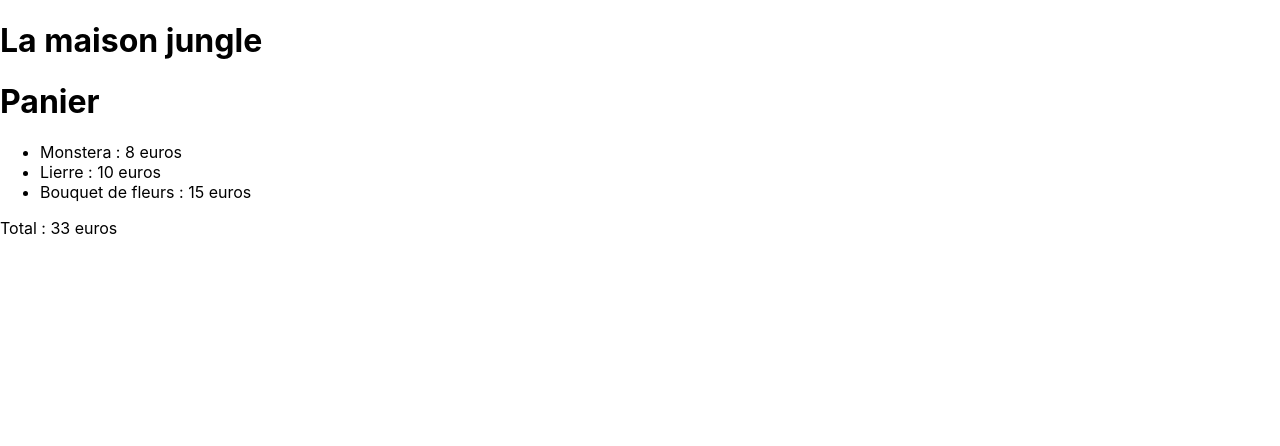
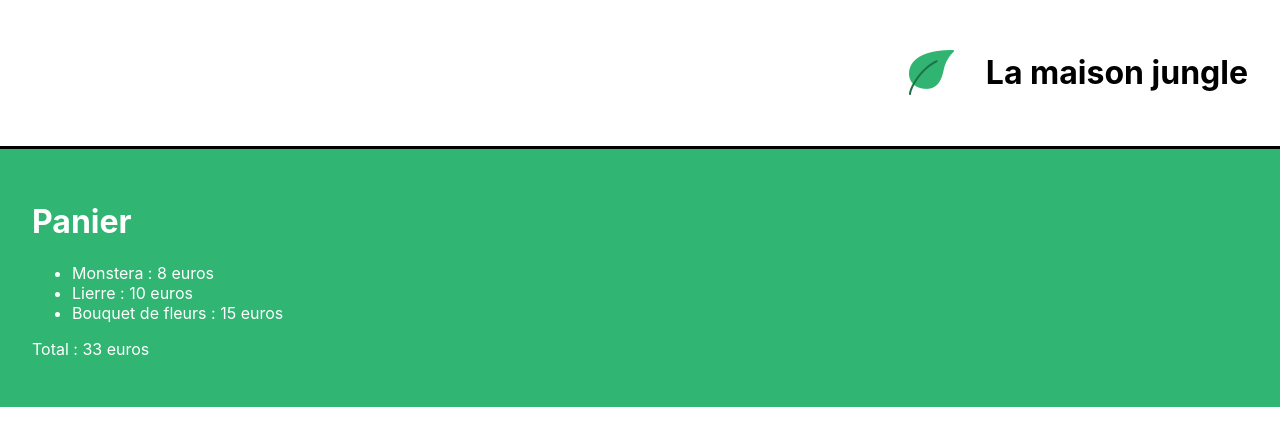
Before and after one commit to Execute47/la-maison-jungle, a React (Create React App) app: page / in a window 1280 px wide. Shown: the top 446 px of the page. Built offline with nearby package versions, Linux system fonts and the light colour scheme.

Commit message:
Added style on Cart

```diff
--- a/src/components/Banner.js
+++ b/src/components/Banner.js
@@ -1,5 +1,14 @@
-function Banner () {
-    return <h1>La maison jungle</h1>
+import logo from '../assets/logo.png'
+import '../styles/Banner.css'
+
+function Banner() {
+    const title = 'La maison jungle'
+    return (
+    <div className='lmj-banner'>
+        <img src={logo} alt='La maison jungle' className='lmj-logo' />
+        <h1 className='lmj-title'>{title}</h1>
+    </div>
+    )
 }
 
 export default Banner
--- a/src/components/Cart.js
+++ b/src/components/Cart.js
@@ -1,8 +1,11 @@
-function Cart(){
+import '../styles/Cart.css'
+
+function Cart() {
     let prixmonstera = 8;
     let prixlierre = 10;
     let prixbouquet = 15;
-    return (<div><h1>Panier</h1>
+    return (<div className ='lmj-cart'>
+        <h1>Panier</h1>
         <ul><li>Monstera : {prixmonstera} euros</li>
             <li>Lierre : {prixlierre} euros</li>
             <li>Bouquet de fleurs : {prixbouquet} euros</li>
--- a/src/index.js
+++ b/src/index.js
@@ -1,6 +1,6 @@
 import React from 'react';
 import ReactDOM from 'react-dom';
-import './index.css';
+import './styles/index.css';
 import App from './components/App';
 
 ReactDOM.render(
--- /dev/null
+++ b/src/styles/Banner.css
@@ -0,0 +1,19 @@
+.lmj-banner {
+	color: black;
+	text-align: right;
+	padding: 32px;
+	border-bottom: solid 3px black;
+	display: flex;
+	justify-content: flex-end;
+	flex-direction: row;
+	align-items: center;
+}
+
+.lmj-title {
+	padding-left: 32px;
+}
+
+.lmj-logo {
+	height: 45px;
+	width: 45px;
+}
--- /dev/null
+++ b/src/styles/Cart.css
@@ -0,0 +1,5 @@
+.lmj-cart {
+    padding: 32px;
+    color: white;
+    background-color: #31b572;
+}
```
Also changed, not shown: src/assets/logo.png (added), src/styles/index.css (renamed from src/index.css), 1 other file (tests, documents, lock files or other folders).
